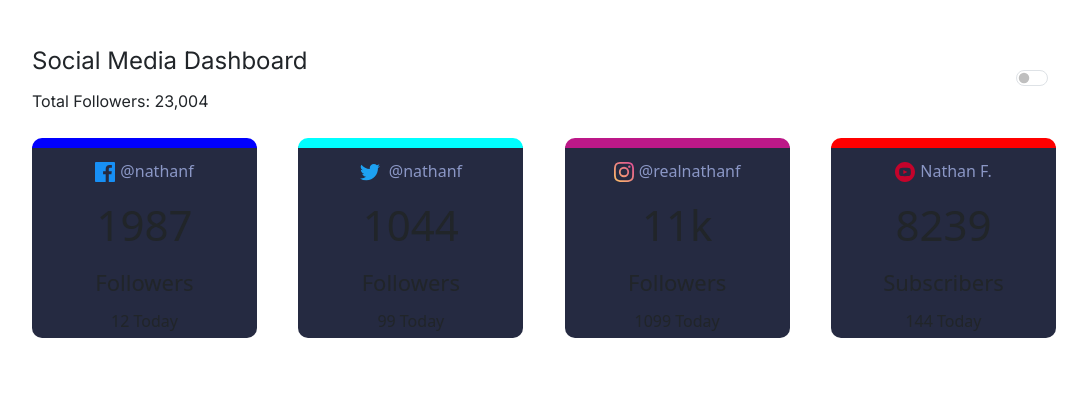
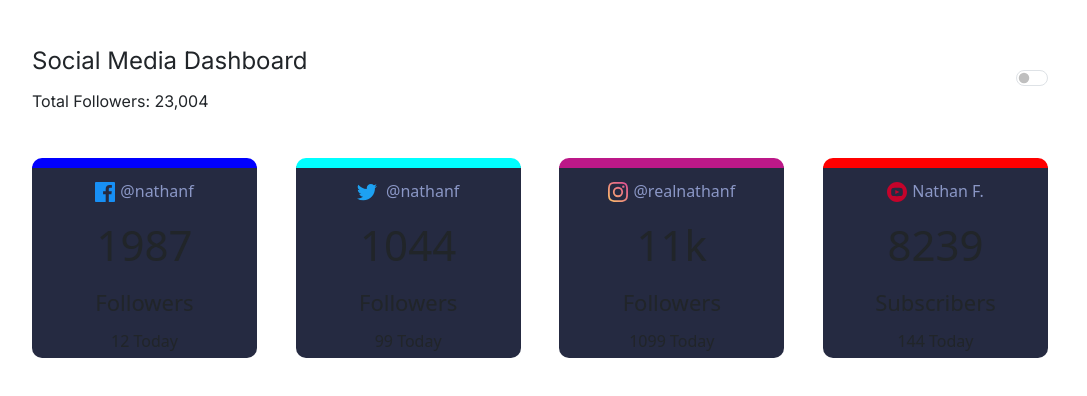
Before and after one commit to denizsecmen/Social-media-dashboard-with-theme-switcher, a Next.js app: page / in a window 1280 px wide. Shown: the top 396 px of the page, without its empty margins (96-1183 px from the left). Built offline with nearby package versions, Linux system fonts and the light colour scheme.

Commit message:
main base of tiny graps made

```diff
--- a/src/app/small-graphs/smGraphs.module.css
+++ b/src/app/small-graphs/smGraphs.module.css
@@ -3,6 +3,7 @@
   min-height: 180px;
   display: flex;
   justify-content: space-between;
+  flex-wrap: wrap;
 }
 .main > div{
   width: 225px;
@@ -14,6 +15,8 @@
   flex-direction: column;
   justify-content: space-around;
   align-items: center;
+  margin-top: 20px;
+  margin-right: 8px;
 }
 .main > .facebook{
   border-top:10px solid blue;
--- /dev/null
+++ b/src/app/tiny-graph/tiny-graph.module.css
@@ -0,0 +1,5 @@
+.main{
+  min-height: 200px;
+  display: flex;
+  flex-wrap: wrap;
+}
```
Also changed, not shown: src/app/tiny-graph/tiny-graph.tsx (added, +7 -0 lines).
